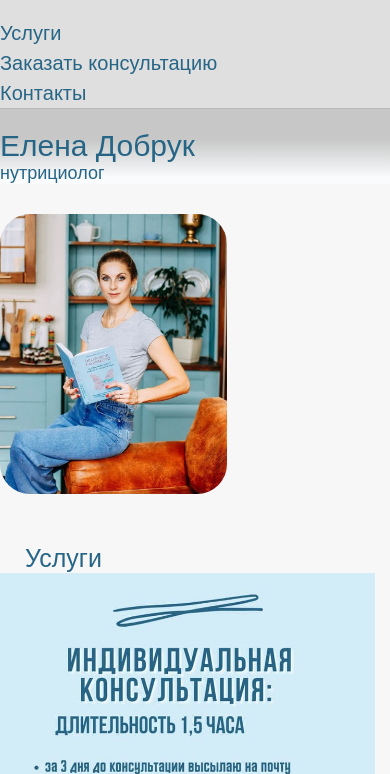
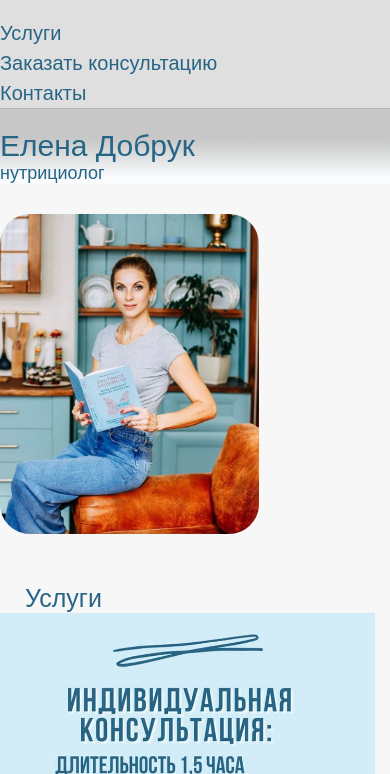
Before and after one commit to Mavi-Dobruk/Nutrition, a PHP site: page / in a window 390 px wide. Shown: the top 774 px of the page. Run offline with PHP 8.4, Linux system fonts and the light colour scheme.

Commit message:
Update style.css

```diff
--- a/style.css
+++ b/style.css
@@ -164,8 +164,8 @@ h2 {
     height: 100%;
   }
   .main_photo {
-    max-width: 280px;
-    max-height: 280px;
+    max-width: 3200px;
+    max-height: 320px;
   }
   .servis_photo {
     max-width: 375px;
```
